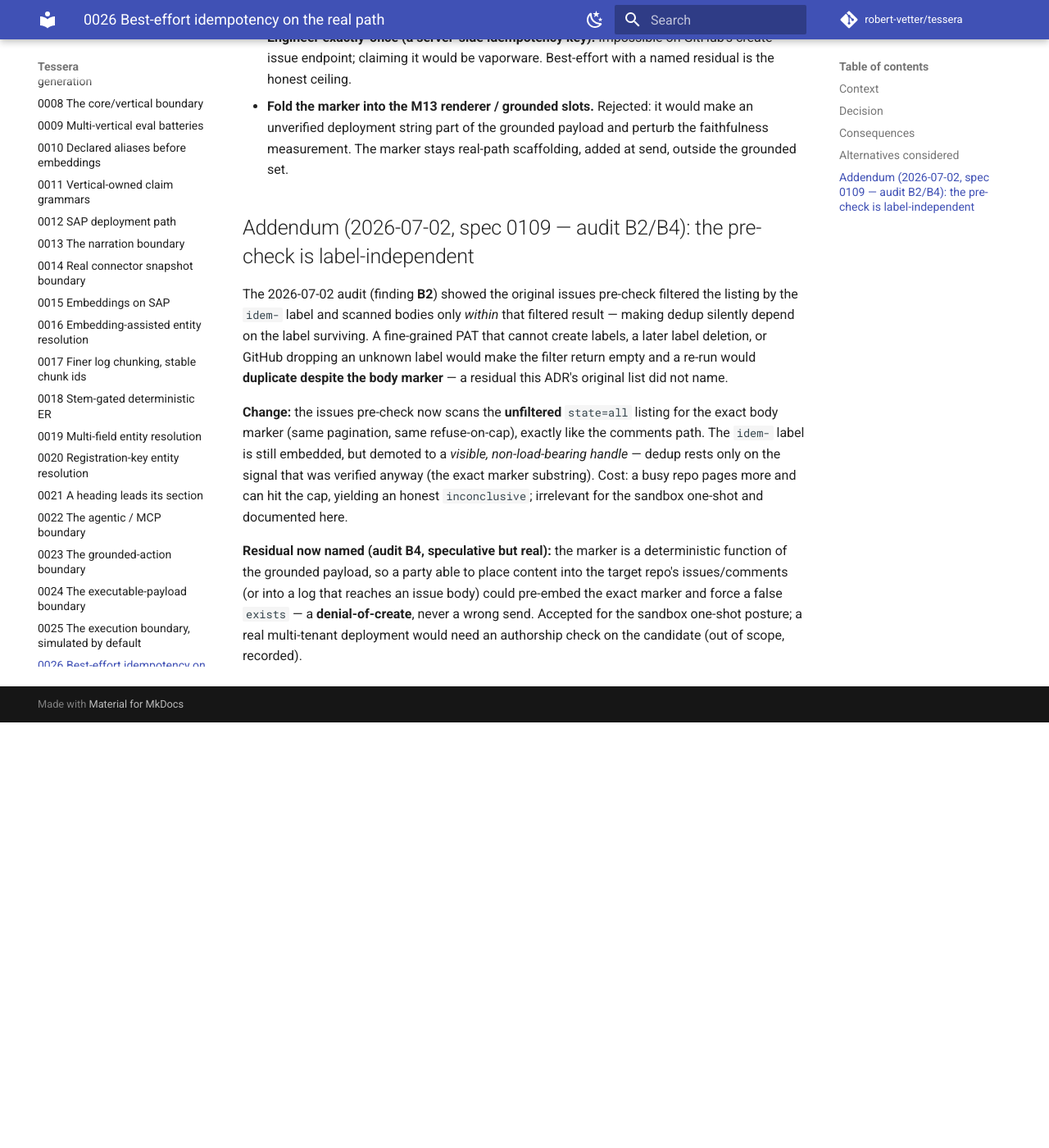
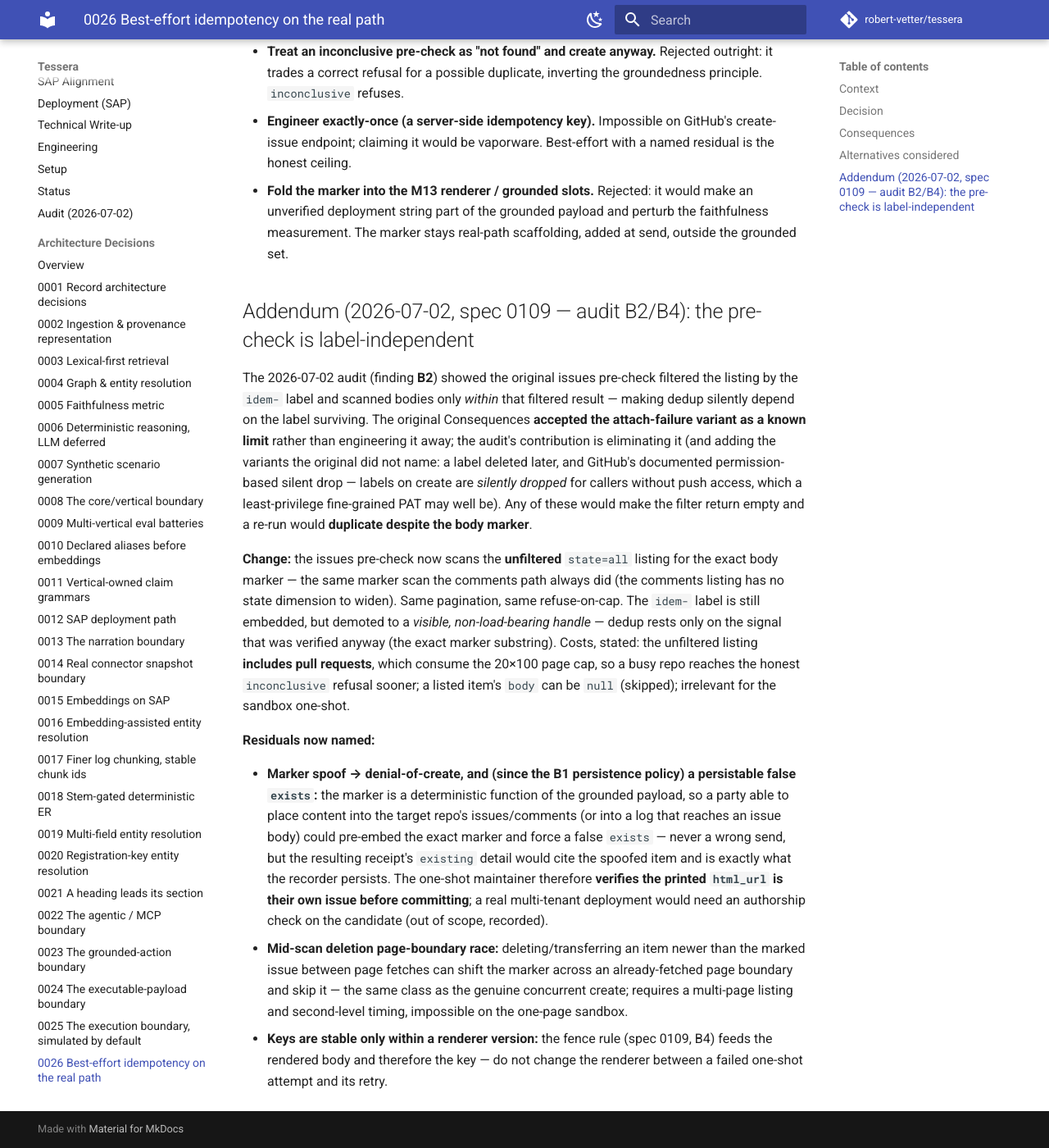
Before and after one commit to robert-vetter/tessera, an MkDocs documentation site: the page built from docs/adr/0026-best-effort-idempotency.md, in a window 1280 px wide and 1400 px high, scrolled down 3723 px. Shown: the whole window at 82% size. Built offline with MkDocs 1.6.1 and Material for MkDocs 9.7.7, drawn with Linux system fonts in a browser that asks for light colours; comment, search, counter and statistics services are not loaded; before the commit the page ends 4604 px from its top, so only the background shows below that; some of the changed text lies outside the part shown.

Commit message:
fix: apply the 5-lens adversarial review findings on 0109
Majors (all independently reproduced by reviewers, all fixed):
- the CI-gated boundary reconstruction (test_payloads_boundary.py) still
  hardcoded the old fixed fence — ported the declared rule (review F1)
- the recorder's MANIFEST note promised the pre-B1 're-run returns exists'
  behavior this unit removed — reworded (recorder F1)
- the ADR 0026 addendum misstated the original ADR's history (the
  attach-failure residual WAS named and accepted) — reworded; audit table
  corrected; superseded-markers added at the three stale main-body sites

Hardening minors:
- _RefuseRedirects: the real transport never follows redirects (urllib
  forwards Authorization cross-origin and rewrites POST->GET, which could
  misreport a moved repo's listing as 'created') (security M1)
- multiline values in non-fenced roles now withhold the payload (M2)
- spoofed-exists-is-persistable residual named in ADR 0026 + should_persist
  docstring (M3); mid-scan-deletion race + renderer-version key stability +
  PR-inclusion cap cost named
- guard_no_clobber matches receipts case-insensitively; exclusive-create for
  receipt.json; approved-but-credential-less runs exit non-zero; enumerations
  corrected to 'any non-consummated outcome'; null-body PR item in the
  label-independence fake listing

459 tests; battery numbers byte-identical; gate green.

Co-Authored-By: Claude Fable 5 <noreply@anthropic.com>

```diff
--- a/docs/adr/0026-best-effort-idempotency.md
+++ b/docs/adr/0026-best-effort-idempotency.md
@@ -53,8 +53,9 @@ simulated execution boundary, and **faithfulness stay 1.0** everywhere the repo
 The simulated default embeds no marker and records the grounded template unchanged.
 
 **The pre-send check reads the primary, immediately-consistent endpoint — deliberately not
-search — and pages.** Before creating, the actuator queries the target's primary list
-endpoint — for an issue, `GET /repos/{owner}/{repo}/issues?state=all&per_page=100&labels=
+search — and pages.** *(The issues URL below is superseded — the label filter was removed;
+see the 2026-07-02 addendum.)* Before creating, the actuator queries the target's primary
+list endpoint — for an issue, `GET /repos/{owner}/{repo}/issues?state=all&per_page=100&labels=
 idem-<hex>`; for a PR comment, `GET …/issues/{pr}/comments?per_page=100` — and **verifies
 the exact full marker substring** in a returned candidate's body before trusting it (so a
 bare label collision can never be mistaken for a match). It **pages** (`&page=N`) until the
@@ -109,11 +110,13 @@ network is never touched in CI, and the actuator is never constructed by the def
   pinned by fake-transport contract tests (`created` with the marker embedded, `exists`,
   `inconclusive`, exact-marker-not-just-label, an end-to-end re-run dedupe, and PR-comment
   dedupe), not by a new gated metric.
-- **A create that fails to attach the `idem-` label degrades to the residual window.** The
-  mechanism relies on the label being attached (an `Issues: write` fine-grained PAT covers
-  it); if it is not, the body's HTML-comment marker is still present but the label-filtered
-  list would not surface it, so a re-run could duplicate. Named as a known limit, acceptable
-  for the opt-in, sandbox-scoped one-shot.
+- **A create that fails to attach the `idem-` label degrades to the residual window.**
+  *(Superseded — the 2026-07-02 addendum removed this residual: the pre-check is now
+  label-independent.)* The mechanism relies on the label being attached (an
+  `Issues: write` fine-grained PAT covers it); if it is not, the body's HTML-comment
+  marker is still present but the label-filtered list would not surface it, so a re-run
+  could duplicate. Named as a known limit, acceptable for the opt-in, sandbox-scoped
+  one-shot.
 - **The structural-verifier limit (ADR 0005) carries through unchanged.** A slot
   `verified=True`, and now an `idempotency_key`, mean the request is mechanically grounded
   and self-identifying — not that sending it is wise. Approval is still the human/agent gate
@@ -127,7 +130,8 @@ network is never touched in CI, and the actuator is never constructed by the def
   the primary check: the search index is eventually consistent (~a minute of lag), so a
   retry inside the window would miss an existing issue and duplicate — a much larger residual
   than the primary list endpoint's true-concurrent-race window. The immediately-consistent
-  list endpoint keyed on a deterministic label is strictly more honest. (Search could be
+  list endpoint keyed on a deterministic label is strictly more honest *(the label keying
+  was later removed — 2026-07-02 addendum; the endpoint choice stands)*. (Search could be
   added as a supplementary finder later; it would only widen coverage, never the guarantee.)
 - **A deterministic key stamped on the receipt only, with no pre-send read.** Rejected as
   the deliverable: it makes duplicates *detectable* after the fact but prevents none — it
@@ -151,21 +155,39 @@ network is never touched in CI, and the actuator is never constructed by the def
 
 The 2026-07-02 audit (finding **B2**) showed the original issues pre-check filtered the
 listing by the `idem-` label and scanned bodies only *within* that filtered result —
-making dedup silently depend on the label surviving. A fine-grained PAT that cannot
-create labels, a later label deletion, or GitHub dropping an unknown label would make
-the filter return empty and a re-run would **duplicate despite the body marker** — a
-residual this ADR's original list did not name.
+making dedup silently depend on the label surviving. The original Consequences
+**accepted the attach-failure variant as a known limit** rather than engineering it
+away; the audit's contribution is eliminating it (and adding the variants the original
+did not name: a label deleted later, and GitHub's documented permission-based silent
+drop — labels on create are *silently dropped* for callers without push access, which
+a least-privilege fine-grained PAT may well be). Any of these would make the filter
+return empty and a re-run would **duplicate despite the body marker**.
 
 **Change:** the issues pre-check now scans the **unfiltered** `state=all` listing for
-the exact body marker (same pagination, same refuse-on-cap), exactly like the comments
-path. The `idem-` label is still embedded, but demoted to a *visible, non-load-bearing
-handle* — dedup rests only on the signal that was verified anyway (the exact marker
-substring). Cost: a busy repo pages more and can hit the cap, yielding an honest
-`inconclusive`; irrelevant for the sandbox one-shot and documented here.
+the exact body marker — the same marker scan the comments path always did (the
+comments listing has no state dimension to widen). Same pagination, same
+refuse-on-cap. The `idem-` label is still embedded, but demoted to a *visible,
+non-load-bearing handle* — dedup rests only on the signal that was verified anyway
+(the exact marker substring). Costs, stated: the unfiltered listing **includes pull
+requests**, which consume the 20×100 page cap, so a busy repo reaches the honest
+`inconclusive` refusal sooner; a listed item's `body` can be `null` (skipped);
+irrelevant for the sandbox one-shot.
 
-**Residual now named (audit B4, speculative but real):** the marker is a deterministic
-function of the grounded payload, so a party able to place content into the target
-repo's issues/comments (or into a log that reaches an issue body) could pre-embed the
-exact marker and force a false `exists` — a **denial-of-create**, never a wrong send.
-Accepted for the sandbox one-shot posture; a real multi-tenant deployment would need an
-authorship check on the candidate (out of scope, recorded).
+**Residuals now named:**
+
+- **Marker spoof → denial-of-create, and (since the B1 persistence policy) a
+  persistable false `exists`:** the marker is a deterministic function of the grounded
+  payload, so a party able to place content into the target repo's issues/comments (or
+  into a log that reaches an issue body) could pre-embed the exact marker and force a
+  false `exists` — never a wrong send, but the resulting receipt's `existing` detail
+  would cite the spoofed item and is exactly what the recorder persists. The one-shot
+  maintainer therefore **verifies the printed `html_url` is their own issue before
+  committing**; a real multi-tenant deployment would need an authorship check on the
+  candidate (out of scope, recorded).
+- **Mid-scan deletion page-boundary race:** deleting/transferring an item newer than
+  the marked issue between page fetches can shift the marker across an already-fetched
+  page boundary and skip it — the same class as the genuine concurrent create; requires
+  a multi-page listing and second-level timing, impossible on the one-page sandbox.
+- **Keys are stable only within a renderer version:** the fence rule (spec 0109, B4)
+  feeds the rendered body and therefore the key — do not change the renderer between a
+  failed one-shot attempt and its retry.
```
Also changed, not shown: docs/AUDIT_2026-07-02.md (+1 -1 lines), docs/adr/0024-executable-payload-preview.md (+15 -4 lines), specs/0109-trust-path-fixes.md (+49 -19 lines), 8 other files.
